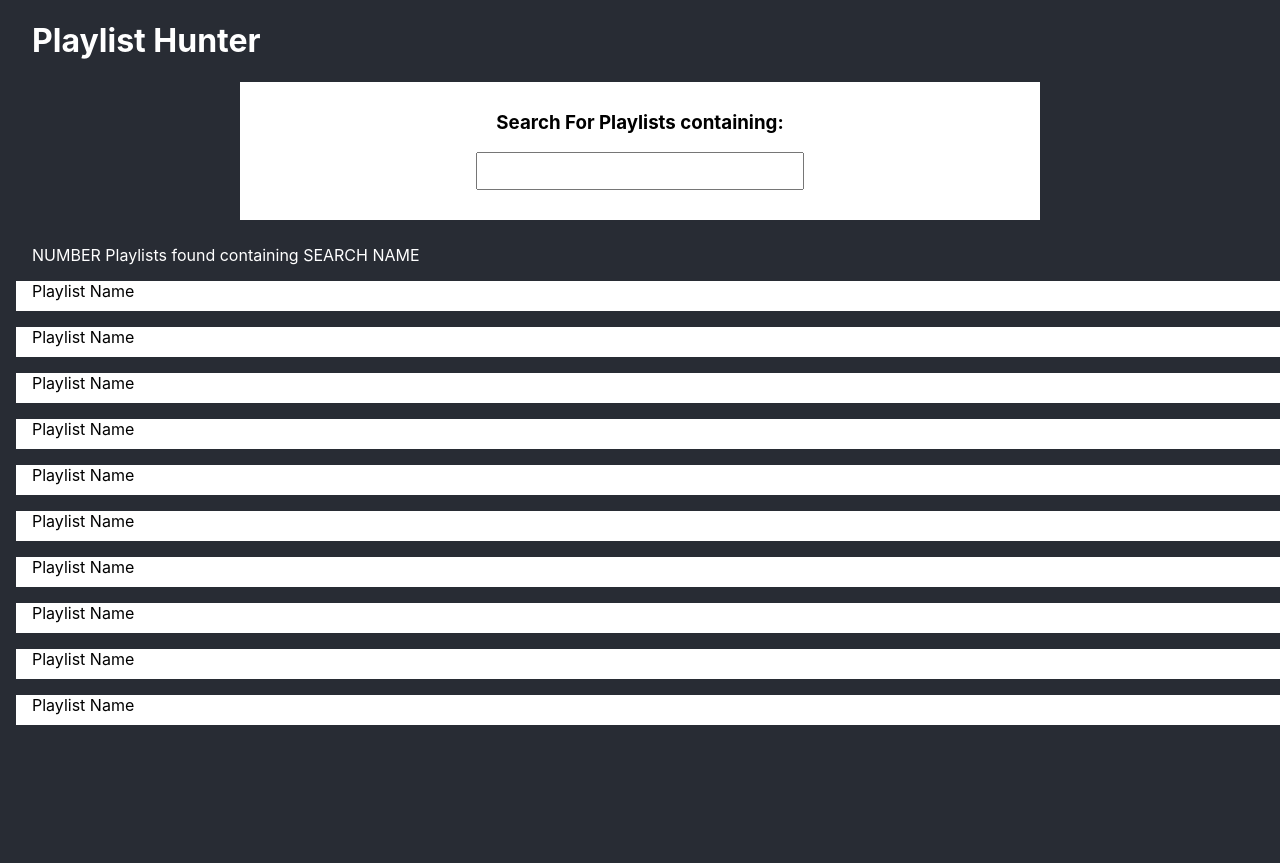
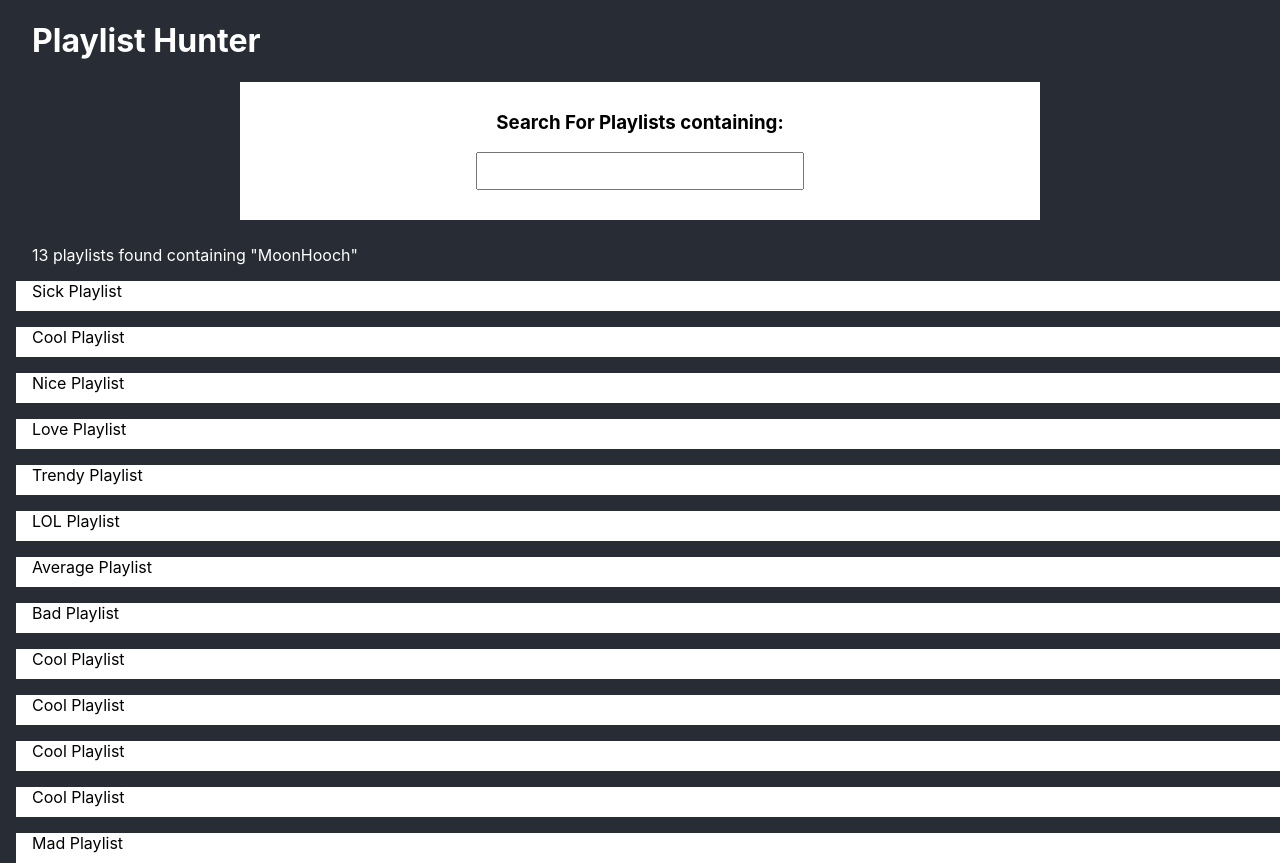
Before and after one commit to bencworlidge/playlist-hunter, a React (Create React App) app: page / in a window 1280 px wide. Before the commit the page ends 800 px from the top, so only its background shows below. Built offline with nearby package versions, Linux system fonts and the light colour scheme.

Commit message:
interaction between components and functioning states

```diff
--- a/src/App.css
+++ b/src/App.css
@@ -10,6 +10,18 @@ body {
 
 h1 {
   font-size: xx-large;
+}
+
+ul {
+  text-align: left;
+  list-style: none;
+}
+
+li {
+  margin: 12px 0px;
+  padding: 5px 10px;
+  background-color: white;
+  color: black;
 }
 
 /* - Components - */
--- a/src/App.js
+++ b/src/App.js
@@ -2,7 +2,15 @@ import React, { Component } from 'react'
 import logo from './logo.svg';
 import './App.css';
 
+/*
+TO DO:
+1 - Each playlist has username
+2 - Each playlist has othher songs included
+3 - Look less shit
+*/
+
 class SearchBar extends Component {
+
   render() {
     return (
       <div className='searchbar'>
@@ -11,47 +19,74 @@ class SearchBar extends Component {
       </div>
     )
   }
+
 }
 
-class Aggregate extends Component {
+class PlaylistCounter extends Component {
+
   render() {
     return (
       <div className="aggregate">
-        <p>NUMBER Playlists found containing SEARCH NAME</p>
+        <p>{this.props.playlistNumber} playlists found containing "{this.props.searchQuery}"</p>
       </div>
     )
   }
+
 }
 
+
 class Playlist extends Component {
+
   render() {
     return (
       <div className="playlist">
-        <p>Playlist Name</p>
+        <p>{this.props.playlistName}</p>
       </div>
     )
   }
+
 }
 
 class App extends Component {
+
+  constructor() {
+    super()
+    this.state = {
+      searchQuery: 'MoonHooch',
+      playlists: [
+        {name: 'Sick Playlist'},
+        {name: 'Cool Playlist'},
+        {name: 'Nice Playlist'},
+        {name: 'Love Playlist'},
+        {name: 'Trendy Playlist'},
+        {name: 'LOL Playlist'},
+        {name: 'Average Playlist'},
+        {name: 'Bad Playlist'},
+        {name: 'Cool Playlist'},
+        {name: 'Cool Playlist'},
+        {name: 'Cool Playlist'},
+        {name: 'Cool Playlist'},
+        {name: 'Mad Playlist'},
+      ],
+    }
+  }
+
   render() {
+
+    //const returnedPlaylists = this.state.playlists.map(playlist => <li>{playlist.name}</li>)
     return (
+
     <div className="App">
       <header className="App-header">
         <h1>Playlist Hunter</h1>
       </header>
       <SearchBar/>
-      <Aggregate/>
-      <Playlist/>
-      <Playlist/>
-      <Playlist/>
-      <Playlist/>
-      <Playlist/>
-      <Playlist/>
-      <Playlist/>
-      <Playlist/>
-      <Playlist/>
-      <Playlist/>
+      <PlaylistCounter playlistNumber = {this.state.playlists.length}
+        searchQuery = {this.state.searchQuery}
+      />
+      {this.state.playlists.map((playlist) =>
+        <Playlist playlistName = {playlist.name}/>
+      )}
     </div>
     )
   };
```
